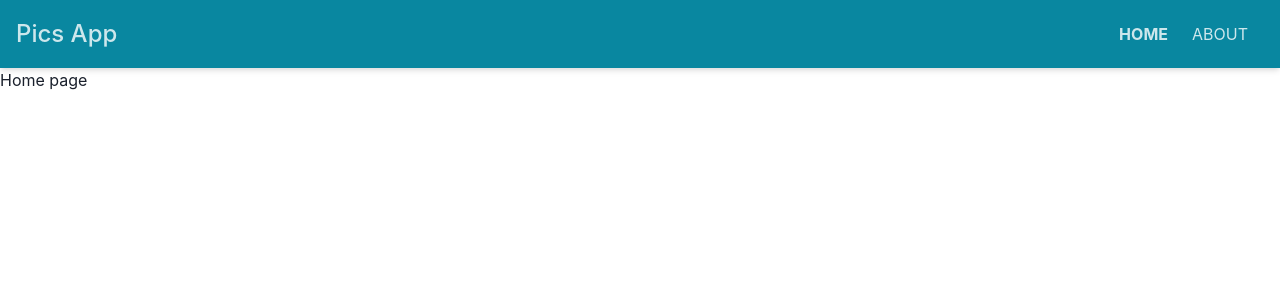
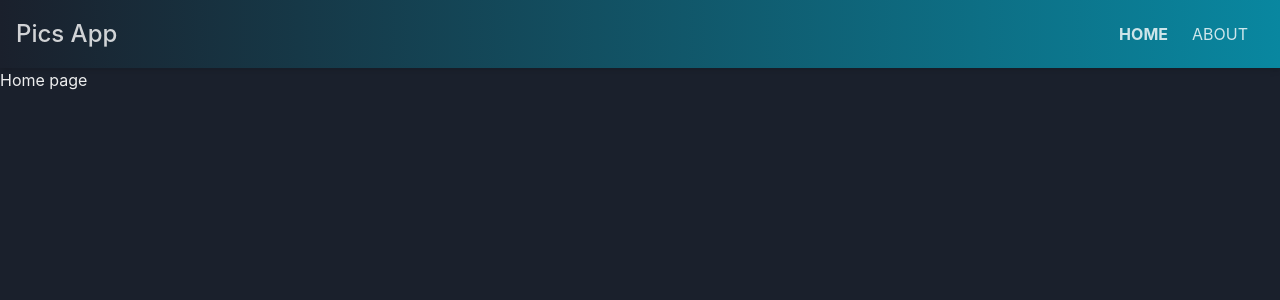
Before and after one commit to AldinaSculac/ImageSearch, a React (Create React App) app: page / in a window 1280 px wide. Shown: the top 300 px of the page. Built offline with nearby package versions, Linux system fonts and the light colour scheme.

Commit message:
Navigation - style

```diff
--- a/src/components/layout/Navbar.js
+++ b/src/components/layout/Navbar.js
@@ -7,7 +7,7 @@ const Navbar = (props) => {
   const {title} = props;
   return (
     <VStack
-      bgColor="cyan.700"
+      bgGradient="linear(to-r, gray.800, cyan.700)"
       alignItems="stretch"
       p="4"
       boxShadow="md"
--- a/src/index.js
+++ b/src/index.js
@@ -1,9 +1,15 @@
 import React from 'react';
 import ReactDOM from 'react-dom';
 import App from './App';
-import { ChakraProvider, extendTheme } from '@chakra-ui/react';
+import { ChakraProvider, extendTheme, ColorModeScript } from '@chakra-ui/react';
+
+const config = {
+  initialColorMode: 'dark',
+  useSystemColorMode: false
+}
 
 const theme = extendTheme({
+  config,
   components: {
     Link: {
       variants: {
@@ -29,6 +35,7 @@ const theme = extendTheme({
 
 ReactDOM.render(
   <ChakraProvider theme={theme}>
+    <ColorModeScript initialColorMode={theme.config.initialColorMode} />
     <App />
   </ChakraProvider>,
   document.getElementById('root')
```
